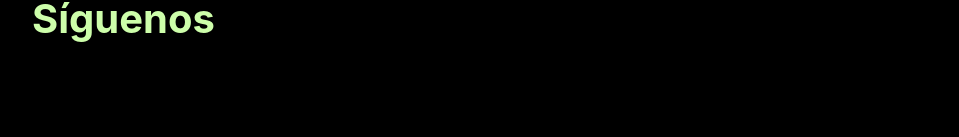
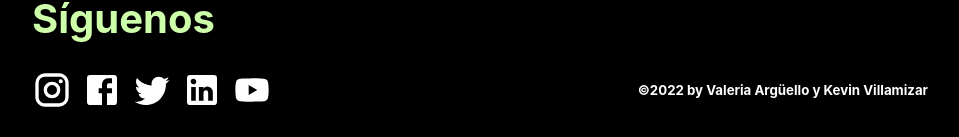
Before and after one commit to MaremagnumX/siembra-producciones, a React (Create React App) app: page / in a window 1280 px wide. Shown: the part 2002-2139 px from the top of the page, without its empty margins (160-1119 px from the left). Built offline with nearby package versions, Linux system fonts and the light colour scheme.

Commit message:
Footer component added

```diff
--- a/package.json
+++ b/package.json
@@ -1,8 +1,11 @@
 {
     "name": "siembra-producciones",
-    "version": "0.2.1",
+    "version": "0.3.0",
     "private": true,
     "dependencies": {
+        "@emotion/react": "^11.9.0",
+        "@emotion/styled": "^11.8.1",
+        "@mui/icons-material": "^5.8.0",
         "@testing-library/jest-dom": "^5.16.4",
         "@testing-library/react": "^13.2.0",
         "@testing-library/user-event": "^13.5.0",
--- a/src/App.css
+++ b/src/App.css
@@ -1,4 +1,4 @@
-.green-title {
+.green-title, .footer {
       display: flex;
       justify-content: center;
 }
--- a/src/App.js
+++ b/src/App.js
@@ -2,7 +2,8 @@ import './App.css';
 import Header from './components/Header.js';
 import VideoCover from './components/VideoCover.js';
 import Video from './components/Video.js';
-import Title from './components/Title.js'
+import Title from './components/Title.js';
+import Footer from './components/Footer';
 
 function App() {
 	return (
@@ -16,6 +17,9 @@ function App() {
 			<div className='green-title'>
 				<Title title='Síguenos' color='green' />
 			</div>
+			<div className='footer'>
+				<Footer/>
+			</div>
 		</div>
 	);
 }
--- /dev/null
+++ b/src/components/Footer.js
@@ -0,0 +1,28 @@
+import React from "react";
+import '../styles/Footer.css';
+import InstagramIcon from '@mui/icons-material/Instagram';
+import FacebookIcon from '@mui/icons-material/Facebook';
+import TwitterIcon from '@mui/icons-material/Twitter';
+import LinkedInIcon from '@mui/icons-material/LinkedIn';
+import YouTubeIcon from '@mui/icons-material/YouTube';
+
+function Footer() {
+      return (
+            <div className="container">
+                  <div className="socials-container">
+                        <ul className="socials-list">
+                              <li><a className="socials-list-item" href=""><InstagramIcon sx={{ fontSize: 40 }} />  </a></li>
+                              <li><a className="socials-list-item" href=""><FacebookIcon sx={{ fontSize: 40 }} />  </a></li>
+                              <li><a className="socials-list-item" href=""><TwitterIcon sx={{ fontSize: 40 }} />  </a></li>
+                              <li><a className="socials-list-item" href=""><LinkedInIcon sx={{ fontSize: 40 }} />  </a></li>
+                              <li><a className="socials-list-item" href=""><YouTubeIcon sx={{ fontSize: 40 }} />  </a></li>
+                        </ul>
+                  </div>
+                  <div className="container-created-by">
+                        <h5 className="created-by">©2022 by Valeria Argüello y Kevin Villamizar</h5>
+                  </div>
+            </div>
+      )
+}
+
+export default Footer;
--- /dev/null
+++ b/src/styles/Footer.css
@@ -0,0 +1,44 @@
+.container {
+    overflow: hidden;
+    width: 70%;
+    height: auto;
+}
+
+.socials-container {
+    background-color: black;
+    margin-bottom: 30px;
+    overflow: hidden;
+    float: left;
+    display: flex;
+    align-items: center;
+}
+
+.socials-list {
+    text-decoration: none;
+    list-style: none;
+    display: flex;
+    padding-left: 0;
+    margin-top: 0;
+    margin-left: 0;
+    margin-bottom: 0;
+}
+
+.socials-list-item {
+    margin-right: 10px;
+    display: flex;
+}
+
+.container-created-by {
+    height: 40px;
+    display: flex;
+    align-items: center;
+    float: right;
+}
+
+.created-by {
+    display: flex;
+    color: white;
+    margin-top: 0;
+    align-items: center;
+    margin-bottom: 0;
+}
--- a/src/styles/Title.css
+++ b/src/styles/Title.css
@@ -18,5 +18,4 @@
     height: auto;
     display: flex;
     justify-content: left;
-    margin-bottom: 50px;
 }
```
Also changed, not shown: 1 other file (tests, documents, lock files or other folders).
